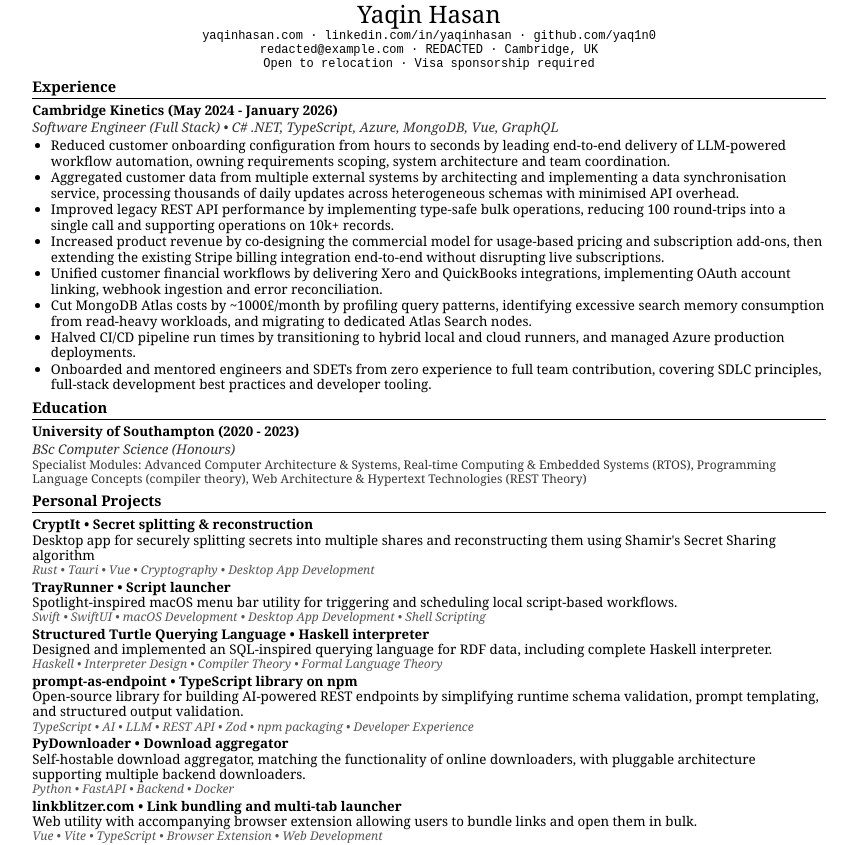
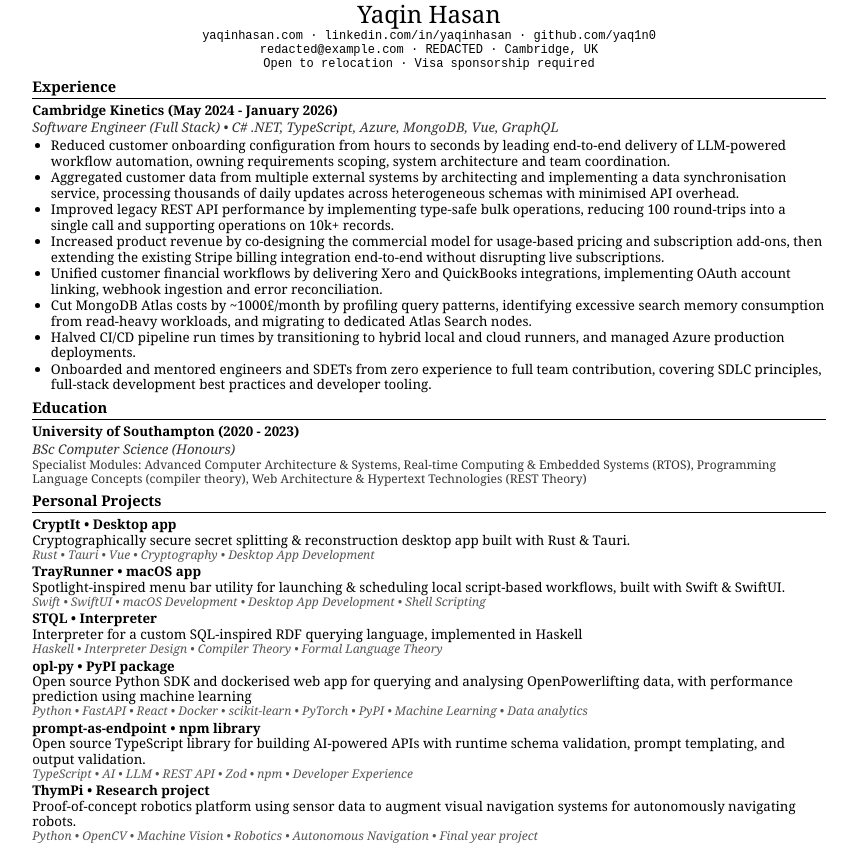
Before and after one commit to yaq1n0/yaqinhasan.com, a Vue app: page /cv in a window 1280 px wide. Shown: the top 845 px of the page, without its empty margins (211-1066 px from the left). Built offline with nearby package versions, Linux system fonts and the light colour scheme.

Commit message:
update CV projects

```diff
--- a/src/data/cv.json
+++ b/src/data/cv.json
@@ -55,47 +55,52 @@
   ],
   "projects": [
     {
-      "name": "CryptIt • Secret splitting & reconstruction",
-      "description": "Desktop app for securely splitting secrets into multiple shares and reconstructing them using Shamir's Secret Sharing algorithm",
+      "name": "CryptIt • Desktop app",
+      "description": "Cryptographically secure secret splitting & reconstruction desktop app built with Rust & Tauri.",
       "keywords": ["Rust", "Tauri", "Vue", "Cryptography", "Desktop App Development"],
-      "type": "Desktop App"
+      "type": "Desktop",
+      "status": "Complete",
+      "url": "https://github.com/yaq1n0/CryptIt"
     },
     {
-      "name": "TrayRunner • Script launcher",
-      "description": "Spotlight-inspired macOS menu bar utility for triggering and scheduling local script-based workflows.",
+      "name": "TrayRunner • macOS app",
+      "description": "Spotlight-inspired menu bar utility for launching & scheduling local script-based workflows, built with Swift & SwiftUI.",
       "keywords": ["Swift", "SwiftUI", "macOS Development", "Desktop App Development", "Shell Scripting"],
-      "type": "Desktop App"
+      "type": "Desktop",
+      "status": "Complete",
+      "url": "https://github.com/yaq1n0/TrayRunner"
     },
     {
-      "name": "Structured Turtle Querying Language • Haskell interpreter",
-      "description": "Designed and implemented an SQL-inspired querying language for RDF data, including complete Haskell interpreter.",
+      "name": "STQL • Interpreter",
+      "description": "Interpreter for a custom SQL-inspired RDF querying language, implemented in Haskell",
       "keywords": ["Haskell", "Interpreter Design", "Compiler Theory", "Formal Language Theory"],
-      "type": "Other"
+      "type": "Other",
+      "status": "Complete",
+      "url": "https://github.com/yaq1n0/STQL-haskell"
     },
     {
-      "name": "prompt-as-endpoint • TypeScript library on npm",
-      "description": "Open-source library for building AI-powered REST endpoints by simplifying runtime schema validation, prompt templating, and structured output validation.",
-      "keywords": ["TypeScript", "AI", "LLM", "REST API", "Zod", "npm packaging", "Developer Experience"],
-      "type": "Other"
+      "name": "opl-py • PyPI package",
+      "description": "Open source Python SDK and dockerised web app for querying and analysing OpenPowerlifting data, with performance prediction using machine learning",
+      "keywords": ["Python", "FastAPI", "React", "Docker", "scikit-learn", "PyTorch", "PyPI", "Machine Learning", "Data analytics"],
+      "type": "Other",
+      "status": "In Progress",
+      "url": "https://github.com/yaq1n0/opl-py"
     },
     {
-      "name": "PyDownloader • Download aggregator",
-      "description": "Self-hostable download aggregator, matching the functionality of online downloaders, with pluggable architecture supporting multiple backend downloaders.",
-      "keywords": ["Python", "FastAPI", "Backend", "Docker"],
-      "type": "Other"
+      "name": "prompt-as-endpoint • npm library",
+      "description": "Open source TypeScript library for building AI-powered APIs with runtime schema validation, prompt templating, and output validation.",
+      "keywords": ["TypeScript", "AI", "LLM", "REST API", "Zod", "npm", "Developer Experience"],
+      "status": "In Progress",
+      "url": "https://github.com/yaq1n0/prompt-as-endpoint"
     },
     {
-      "name": "linkblitzer.com • Link bundling and multi-tab launcher",
-      "description": "Web utility with accompanying browser extension allowing users to bundle links and open them in bulk.",
-      "keywords": ["Vue", "Vite", "TypeScript", "Browser Extension", "Web Development"],
-      "type": "Web App"
-    },
-    {
-      "name": "ThymPi • Sensor-augmented navigation research",
+      "name": "ThymPi • Research project",
       "id": "ThymPi",
-      "description": "Researched, designed and implemented a proof-of-concept for using sensor data to augment visual navigation systems for autonomously navigating robots.",
+      "description": "Proof-of-concept robotics platform using sensor data to augment visual navigation systems for autonomously navigating robots.",
       "keywords": ["Python", "OpenCV", "Machine Vision", "Robotics", "Autonomous Navigation", "Final year project"],
-      "type": "Other"
+      "type": "Other",
+      "status": "Complete",
+      "url": "https://github.com/yaq1n0/ThymPi"
     }
   ],
   "skills": [
--- a/src/data/projects/additionalProjects.ts
+++ b/src/data/projects/additionalProjects.ts
@@ -3,10 +3,10 @@ import type { FullProject } from "@/data/models/Project";
 // Projects not in cv.json that we want on the portfolio website
 export const additionalProjects: FullProject[] = [
   {
-    name: "VidSrcWrapper • TMDB search and VidSrc streaming web app",
-    description: "Self-hostable full-stack web application that searches TMDB and streams content via VidSrc, packaged with Docker.",
-    keywords: ["Vue", "Hono", "TypeScript", "Docker", "Full-Stack"],
-    type: "Web App",
+    name: "VidSrcWrapper • Self-hostable media site",
+    description: "Searches TMDB and stream content via VidSrc (proxied for security), dockerised full stack web app.",
+    keywords: ["Vue", "Hono", "TypeScript", "Docker", "Full Stack"],
+    type: "Web",
     status: "Complete",
     url: "https://github.com/yaq1n0/VidSrcWrapper"
   },
@@ -15,12 +15,24 @@ export const additionalProjects: FullProject[] = [
     id: "yaqinhasan.com",
     description: "Portfolio with dynamically rendered CV, terminal UI for interactive navigation and extensive theming system.",
     keywords: ["Vue", "Vite", "TypeScript", "Web Development"],
-    type: "Web App"
+    type: "Web",
+    status: "Complete",
+    url: "https://github.com/yaq1n0/yaqinhasan.com"
   },
   {
-    name: "pwordgen.com & pwordgen (npm package)",
-    description: "Lightweight password generation web utility backed by a published npm package",
+    name: "PwordGen • Lightweight password generator",
+    description: "Lightweight password generation web utility at pwordgen.com backed by the pwordgen npm package",
     keywords: ["Vue", "Vite", "TypeScript", "npm", "Package Development"],
-    type: "Web App"
+    type: "Web",
+    status: "Complete",
+    url: "https://github.com/yaq1n0/pwordgen.com"
+  },
+  {
+    name: "LinkBlitzer • Link bundler & opener",
+    description: "Bundle, save & share links easily, with a browser extension to quickly open multiple links simultaneously.",
+    keywords: ["Vue", "Vite", "TypeScript", "Browser Extension", "Web Development"],
+    type: "Web",
+    status: "In Progress",
+    url: "https://github.com/yaq1n0/LinkBlitzer"
   }
 ];
```
